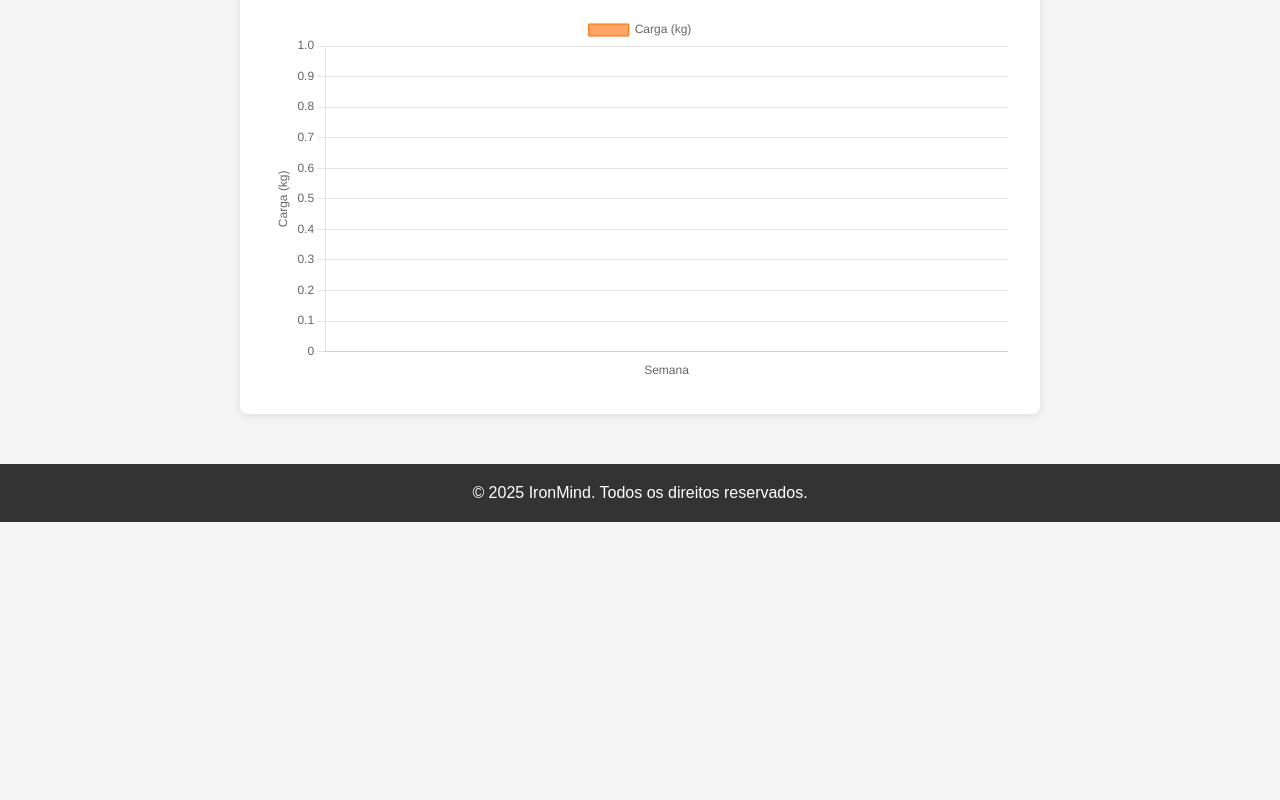
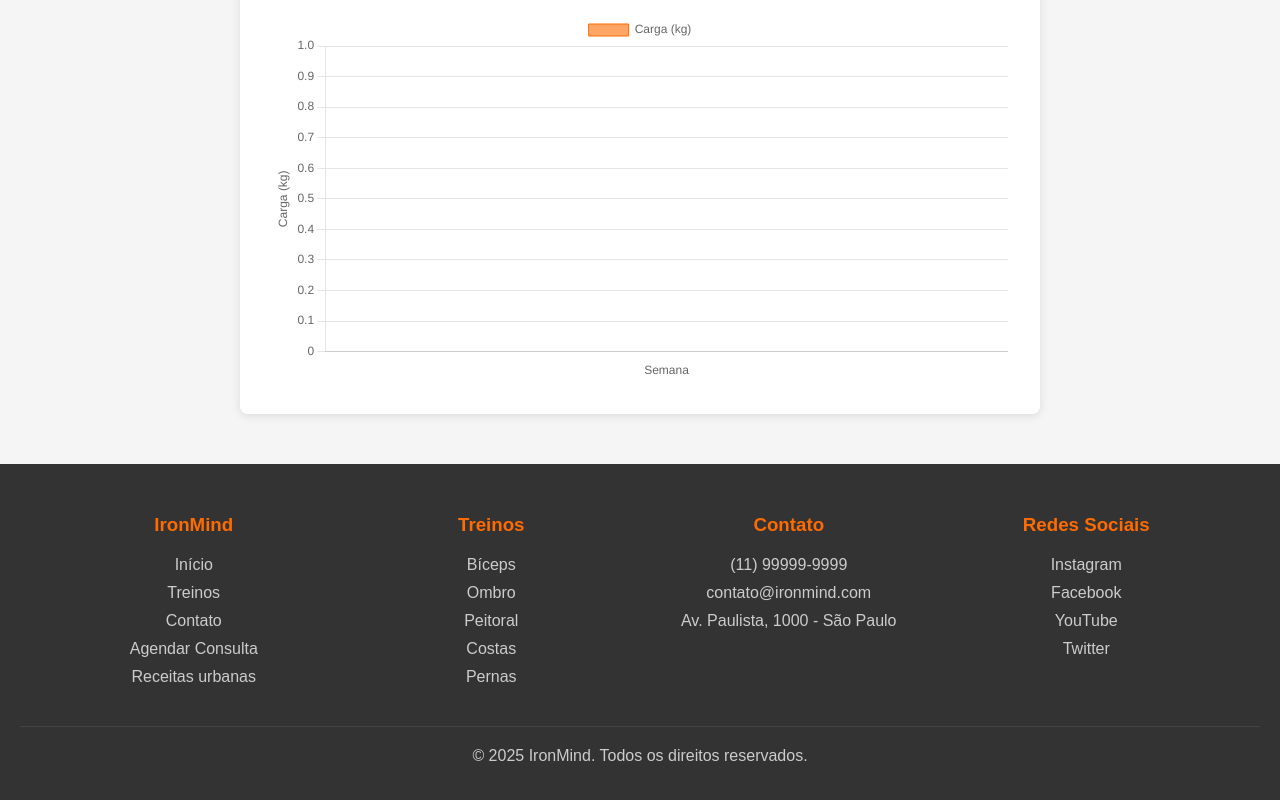
Before and after one commit to NycollasVRG/Iron-Mind, a plain HTML site: page html/progressao.html in a window 1280 px wide. Shown: the part 374-1174 px from the top of the page. Before the commit the page ends 896 px from the top, so only its background shows below. Drawn offline with nearby package versions, Linux system fonts and the light colour scheme.

Commit message:
Ultimas alteracoes em likagem e css

```diff
--- a/css/progressao.css
+++ b/css/progressao.css
@@ -168,3 +168,49 @@ footer {
     margin-left: auto;
   }
 }
+/* Footer */
+footer {
+  background-color: #333;
+  color: white;
+  padding-top: 50px;
+}
+
+.footer-content {
+  max-width: 1200px;
+  margin: 0 auto;
+  padding: 0 20px;
+  display: grid;
+  grid-template-columns: repeat(auto-fit, minmax(200px, 1fr));
+  gap: 30px;
+}
+
+.footer-column h3 {
+  color: #ff6b00;
+  margin-bottom: 20px;
+}
+
+.footer-column ul {
+  list-style: none;
+}
+
+.footer-column ul li {
+  margin-bottom: 10px;
+}
+
+.footer-column ul li a {
+  color: #ccc;
+  transition: color 0.3s ease;
+  text-decoration: none;
+}
+
+.footer-column ul li a:hover {
+  color: #ff6b00;
+}
+
+.copyright {
+  border-top: 1px solid #444;
+  margin-top: 30px;
+  padding: 20px;
+  text-align: center;
+  color: #ccc;
+}
--- a/css/treinomelhor.css
+++ b/css/treinomelhor.css
@@ -57,6 +57,7 @@ nav ul li a.active {
   background-color: #ff6b00;
   color: white;
   border: none;
+  margin-top: 25px;
   padding: 14px;
   border-radius: 12px;
   cursor: pointer;
--- a/html/progressao.html
+++ b/html/progressao.html
@@ -21,7 +21,7 @@
 
   <nav class="nav-mobile">
     <ul class="nav-links">
-      <li><a href="../index.html" class="active">Inicio</a></li>
+      <li><a href="../index.html">Inicio</a></li>
       <li><a href="../html/treinosmelhor.html">Treinos</a></li>
       <li><a href="../html/contato.html">Contato</a></li>
       <li><a href="../html/equipe.html">Equipe</a></li>
@@ -29,6 +29,7 @@
       <li><a href="../html/objetivotreino.html">Objetivo de Treino</a></li>
       <li><a href="../html/imc.html">IMC</a></li>
       <li><a href="../html/agenda.html">Agenda</a></li>
+      <li><a href="../html/progressao.html" class="active">Progressão</a></li>
 
     </ul>
   </nav>
@@ -50,9 +51,50 @@
     <canvas id="grafico"></canvas>
   </div>
 
-  <footer>
-    <p>&copy; 2025 IronMind. Todos os direitos reservados.</p>
-  </footer>
+    <footer>
+        <div class="footer-content">
+            <div class="footer-column">
+                <h3>IronMind</h3>
+                <ul>
+                    <li><a href="../index.html">Início</a></li>
+                    <li><a href="../html/treinosmelhor.html">Treinos</a></li>
+                    <li><a href="../html/contato.html">Contato</a></li>
+                    <li><a href="../html/consulta.html">Agendar Consulta</a></li>
+                    <li><a href="https://cristiano202.github.io/Receitas-Urbanas-1/convite.html" target="_blank" rel="external">Receitas urbanas</a></li>
+                </ul>
+            </div>
+            <div class="footer-column">
+                <h3>Treinos</h3>
+                <ul>
+                    <li><a href="../html/treinosmelhor.html">Bíceps</a></li>
+                    <li><a href="../html/treinosmelhor.html">Ombro</a></li>
+                    <li><a href="../html/treinosmelhor.html">Peitoral</a></li>
+                    <li><a href="../html/treinosmelhor.html">Costas</a></li>
+                    <li><a href="../html/treinosmelhor.html">Pernas</a></li>
+                </ul>
+            </div>
+            <div class="footer-column">
+                <h3>Contato</h3>
+                <ul>
+                    <li><a href="tel:+5511999999999">(11) 99999-9999</a></li>
+                    <li><a href="mailto:contato@ironmind.com">contato@ironmind.com</a></li>
+                    <li><a href="#">Av. Paulista, 1000 - São Paulo</a></li>
+                </ul>
+            </div>
+            <div class="footer-column">
+                <h3>Redes Sociais</h3>
+                <ul>
+                    <li><a href="#">Instagram</a></li>
+                    <li><a href="#">Facebook</a></li>
+                    <li><a href="#">YouTube</a></li>
+                    <li><a href="#">Twitter</a></li>
+                </ul>
+            </div>
+        </div>
+        <div class="copyright">
+            <p>&copy; 2025 IronMind. Todos os direitos reservados.</p>
+        </div>
+    </footer>
   <script src="../js/navDinamico.js"></script>
   <script src="../js/progressao.js"></script>
 </body>
```
Also changed, not shown: css/contato.css (+6 -6 lines), html/agenda.html (+8 -7 lines), html/anatomia.html (+6 -6 lines), html/consulta.html (+7 -7 lines), html/contato.html (+8 -7 lines), html/equipe.html (+8 -7 lines), html/imc.html (+8 -7 lines), html/objetivotreino.html (+8 -7 lines), html/planoalimentar.html (+8 -7 lines), html/treinosmelhor.html (+8 -7 lines), index.html (+1 -1 lines).
